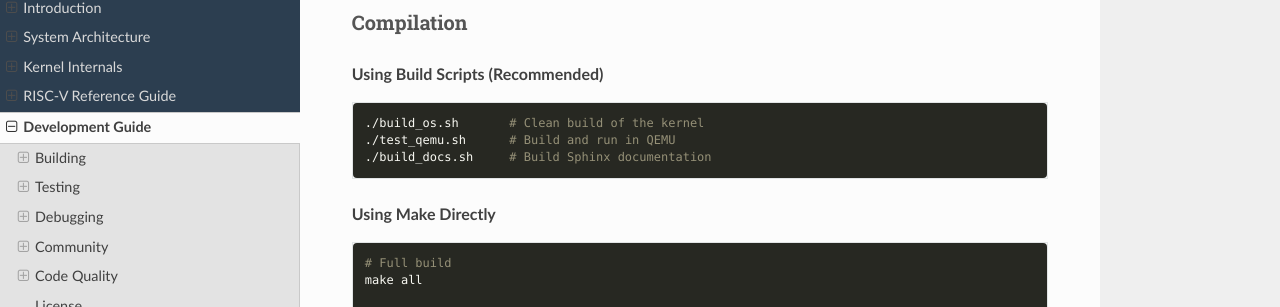
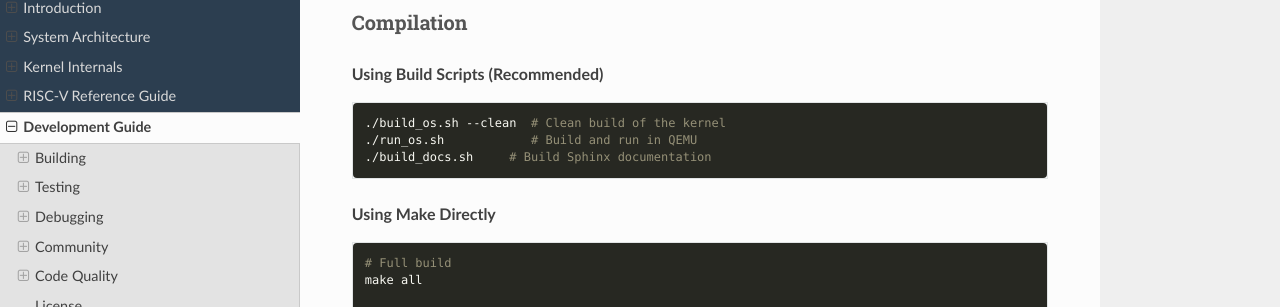
Before and after one commit to byteshiftlabs/thunderos, a Sphinx documentation site: the page built from docs/source/development.rst, in a window 1280 px wide and 900 px high, scrolled down 1031 px. Shown: the part 144-451 px from the top of the window. Built offline with Sphinx 7.4.7 and the Read the Docs theme 3.1.0, drawn with Linux system fonts in a browser that asks for light colours; the version number could not be read and is left out.

Commit message:
Reduced unnecessary clean rebuilds in build_os.sh
- Made build_os.sh incremental by default for the common development path
- Added an explicit --clean option for full rebuilds
- Updated the development guide to document the new build and run commands

```diff
--- a/docs/source/development.rst
+++ b/docs/source/development.rst
@@ -62,8 +62,8 @@
 
 .. code-block:: bash
 
-   ./build_os.sh       # Clean build of the kernel
-   ./test_qemu.sh      # Build and run in QEMU
+   ./build_os.sh --clean  # Clean build of the kernel
+   ./run_os.sh            # Build and run in QEMU
    ./build_docs.sh     # Build Sphinx documentation
 
 **Using Make Directly**
```
Also changed, not shown: 1 other file.
